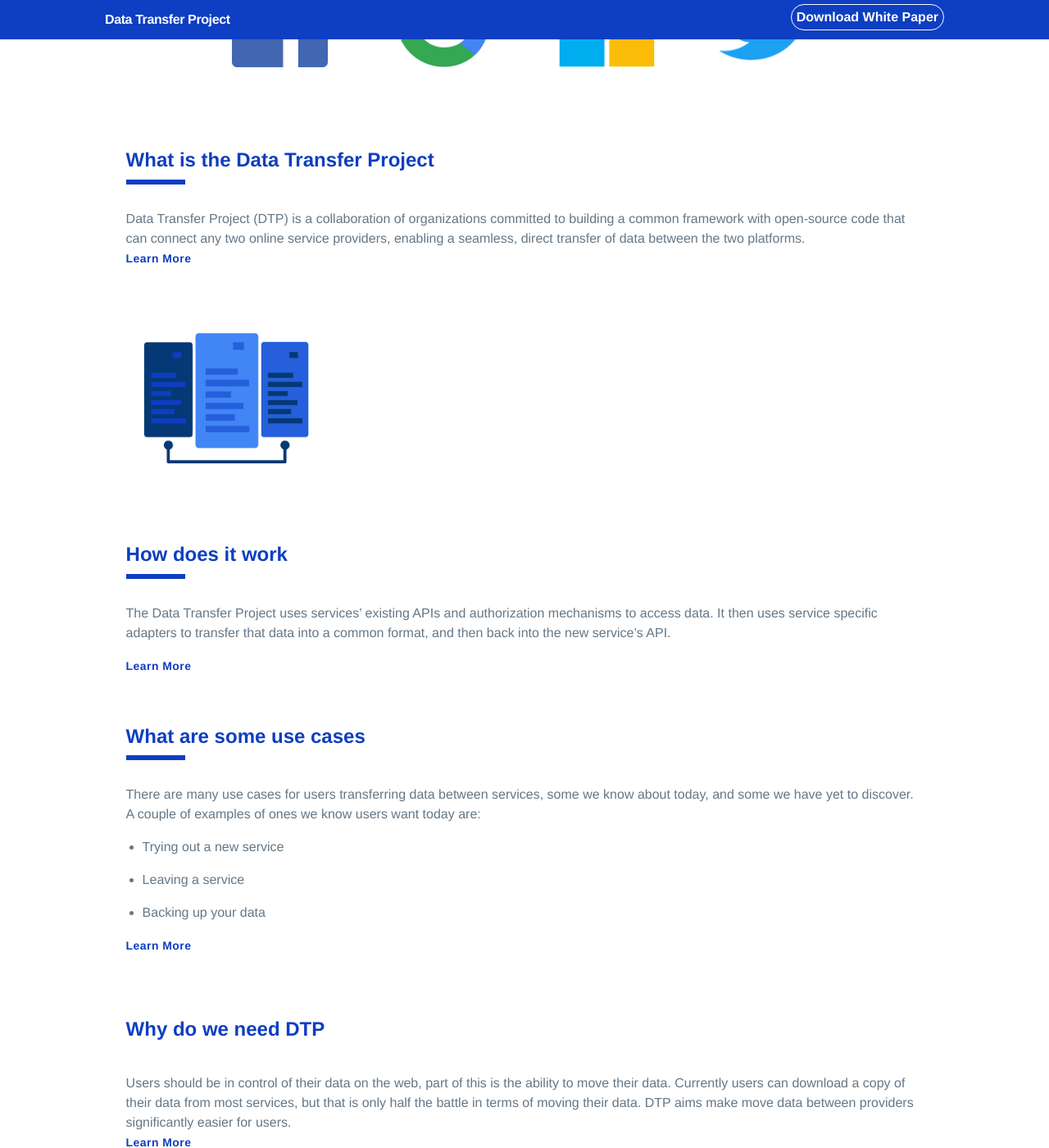
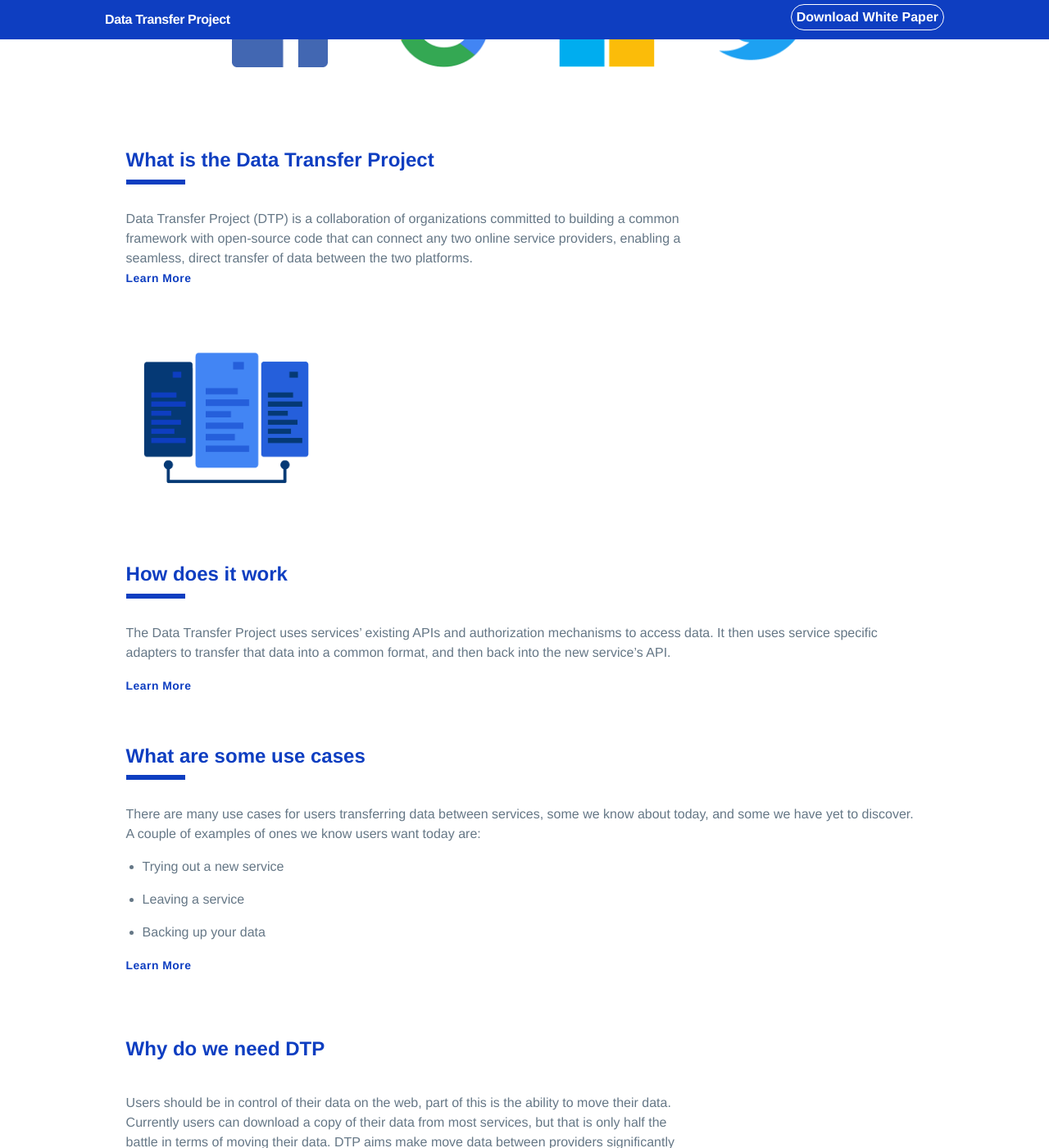
Before and after one commit to holachuy/staging-dtp, a Jekyll site: the page built from index.md, in a window 1280 px wide and 1400 px high, scrolled down 745 px. Shown: the whole window at 82% size. Built offline with Jekyll 4.4.1, drawn with Linux system fonts in a browser that asks for light colours; our own code applies the rules of GitHub Pages for plain Markdown files.

Commit message:
once more

```diff
--- a/assets/css/style.scss
+++ b/assets/css/style.scss
@@ -158,7 +158,7 @@ ul {
 .section-text {
     display: inline-block;
     vertical-align: middle;
-    width-max: 70%;
+    max-width: 70%;
 }
 
 .mustache {
```
Also changed, not shown: index.md (line endings or trailing spaces).
